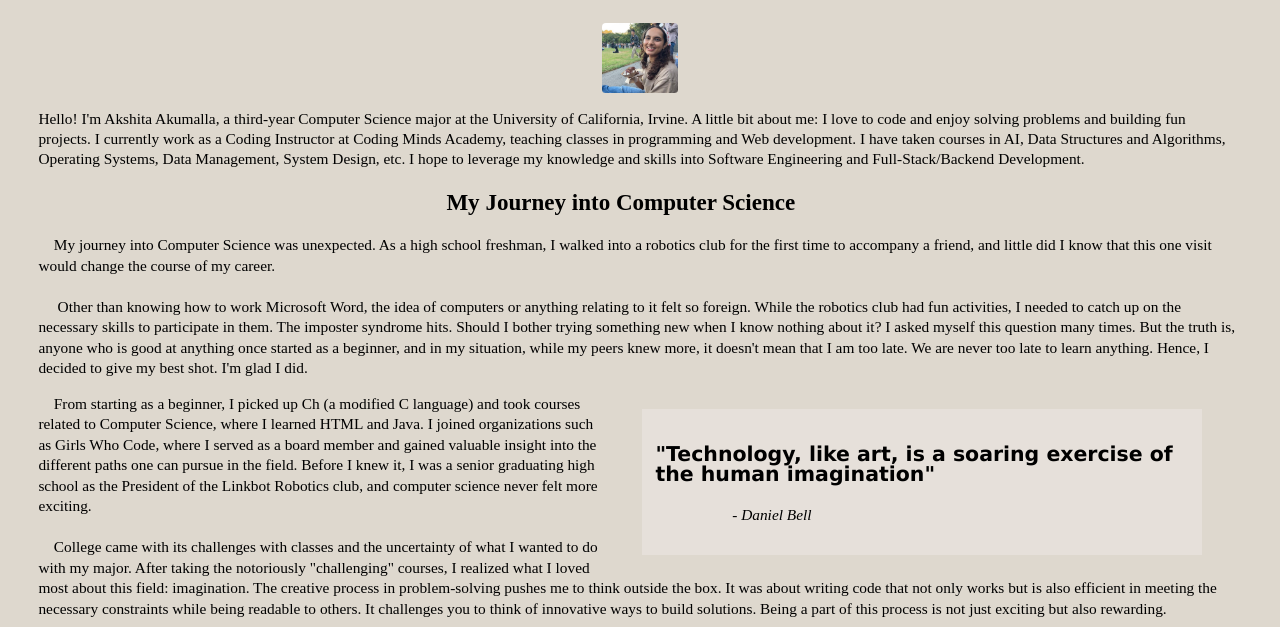
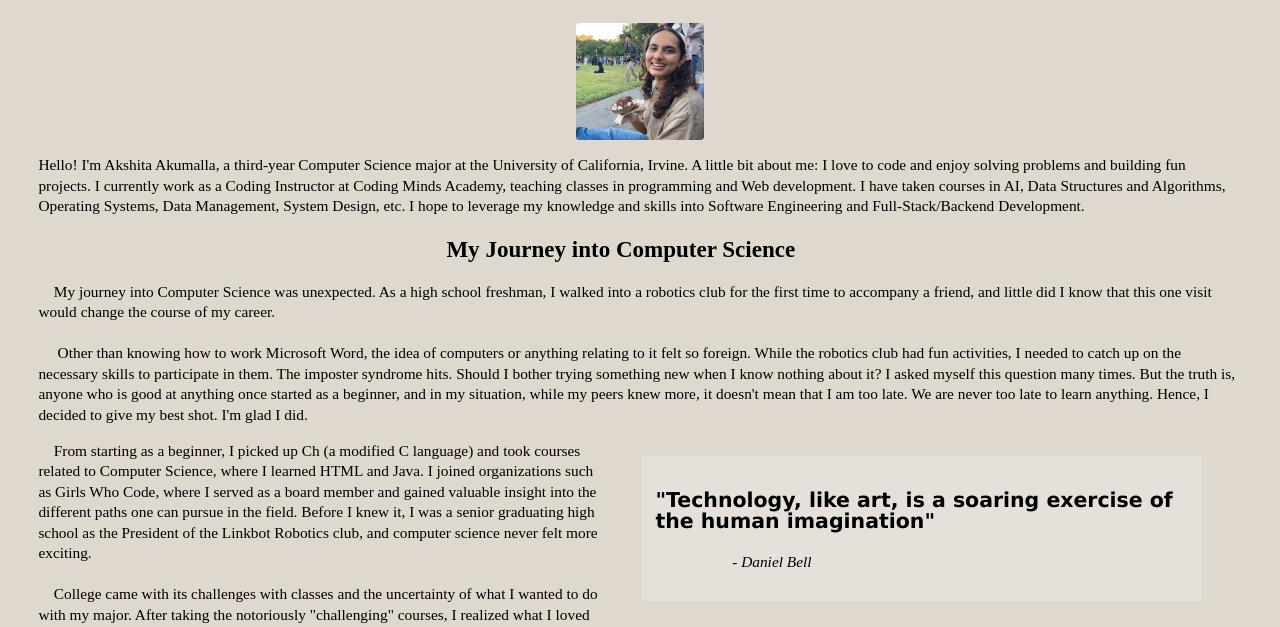
Before and after one commit to AxAkumax/INF-133-WK1, a plain HTML site: page about/about.html in a window 1280 px wide. Shown: the part 162-789 px from the top of the page. Drawn offline with Linux system fonts and the light colour scheme.

Commit message:
Update about.html

```diff
--- a/about/about.html
+++ b/about/about.html
@@ -21,7 +21,7 @@
   </heading>
   <h1> About Me </h1>
   <img
-    style = "width: 6vw; display: block; margin: auto; border-radius: 0.3vw;"
+    style = "width: 10vw; display: block; margin: auto; border-radius: 0.3vw;"
     src = "my_photo2.png"
   />
   <div id="introduction" style="padding-left: 3vw; padding-right: 3vw; font-size: 1.2vw;">
```
